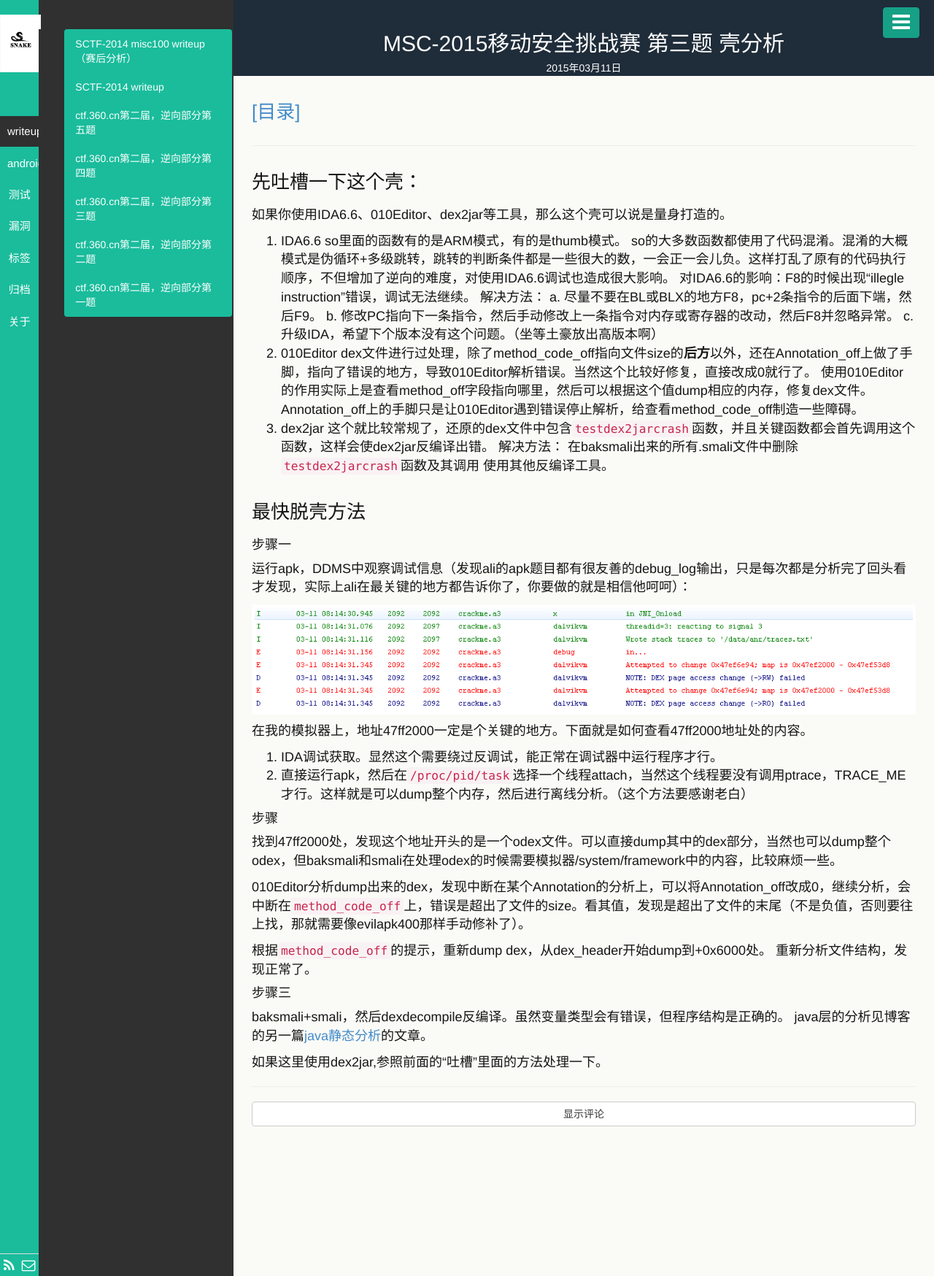
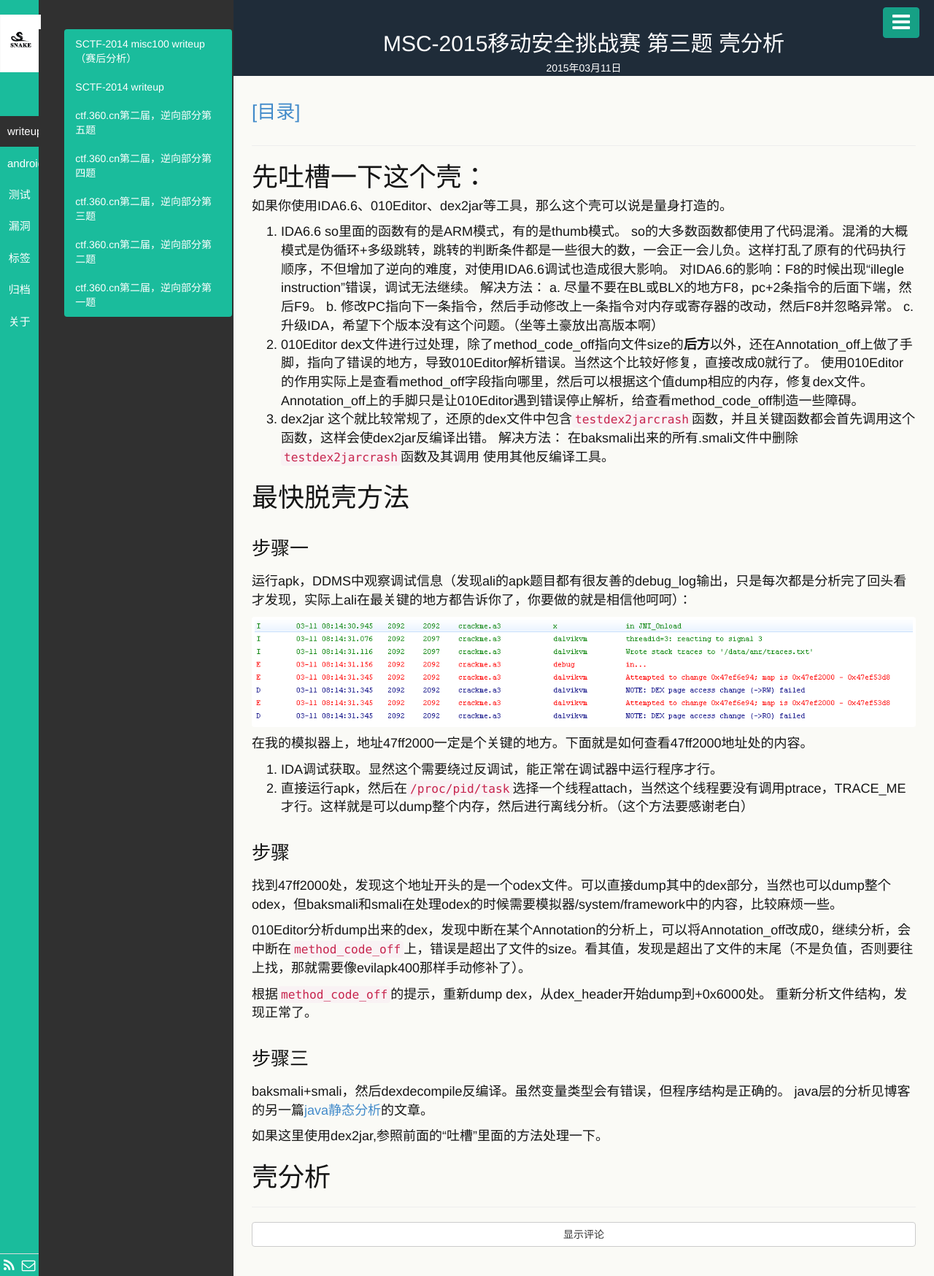
Before and after one commit to cugou/cugou.github.io, a Jekyll site: the page built from _posts/android/2015-03-11-msc-2015_android_No3_unpack_analysis.md, in a window 1280 px wide. Shown: the whole page at 73% size. Built offline with Jekyll 4.4.1, drawn with Linux system fonts in a browser that asks for light colours.

Commit message:
2015-03-11

```diff
--- a/_posts/android/2015-03-11-msc-2015_android_No3_unpack_analysis.md
+++ b/_posts/android/2015-03-11-msc-2015_android_No3_unpack_analysis.md
@@ -7,7 +7,7 @@ keywords:
 description:
 ---
 
-###先吐槽一下这个壳：
+# 先吐槽一下这个壳：
 如果你使用IDA6.6、010Editor、dex2jar等工具，那么这个壳可以说是量身打造的。
 1. IDA6.6
 so里面的函数有的是ARM模式，有的是thumb模式。
@@ -26,8 +26,8 @@ dex文件进行过处理，除了method_code_off指向文件size的**后方**以
 		在baksmali出来的所有.smali文件中删除`testdex2jarcrash`函数及其调用
 		使用其他反编译工具。
 
-### 最快脱壳方法
-#### 步骤一
+# 最快脱壳方法
+### 步骤一
 运行apk，DDMS中观察调试信息（发现ali的apk题目都有很友善的debug_log输出，只是每次都是分析完了回头看才发现，实际上ali在最关键的地方都告诉你了，你要做的就是相信他呵呵）：
 
 ![图](/public/img/2015-03-11_android_debug_log.png)
@@ -36,7 +36,7 @@ dex文件进行过处理，除了method_code_off指向文件size的**后方**以
 1. IDA调试获取。显然这个需要绕过反调试，能正常在调试器中运行程序才行。
 2. 直接运行apk，然后在`/proc/pid/task`选择一个线程attach，当然这个线程要没有调用ptrace，TRACE_ME才行。这样就是可以dump整个内存，然后进行离线分析。（这个方法要感谢老白）
 
-#### 步骤
+### 步骤
 找到47ff2000处，发现这个地址开头的是一个odex文件。可以直接dump其中的dex部分，当然也可以dump整个odex，但baksmali和smali在处理odex的时候需要模拟器/system/framework中的内容，比较麻烦一些。
 
 010Editor分析dump出来的dex，发现中断在某个Annotation的分析上，可以将Annotation_off改成0，继续分析，会中断在`method_code_off`上，错误是超出了文件的size。看其值，发现是超出了文件的末尾（不是负值，否则要往上找，那就需要像evilapk400那样手动修补了）。
@@ -44,8 +44,11 @@ dex文件进行过处理，除了method_code_off指向文件size的**后方**以
 根据`method_code_off`的提示，重新dump dex，从dex_header开始dump到+0x6000处。
 重新分析文件结构，发现正常了。
 
-#### 步骤三
+### 步骤三
 baksmali+smali，然后dexdecompile反编译。虽然变量类型会有错误，但程序结构是正确的。
 java层的分析见博客的另一篇[java静态分析](http://cugou.github.io/2015/03/11/msc-2015_android_No3_java_static_analysis.html)的文章。
 
 如果这里使用dex2jar,参照前面的“吐槽”里面的方法处理一下。
+
+
+# 壳分析
```
